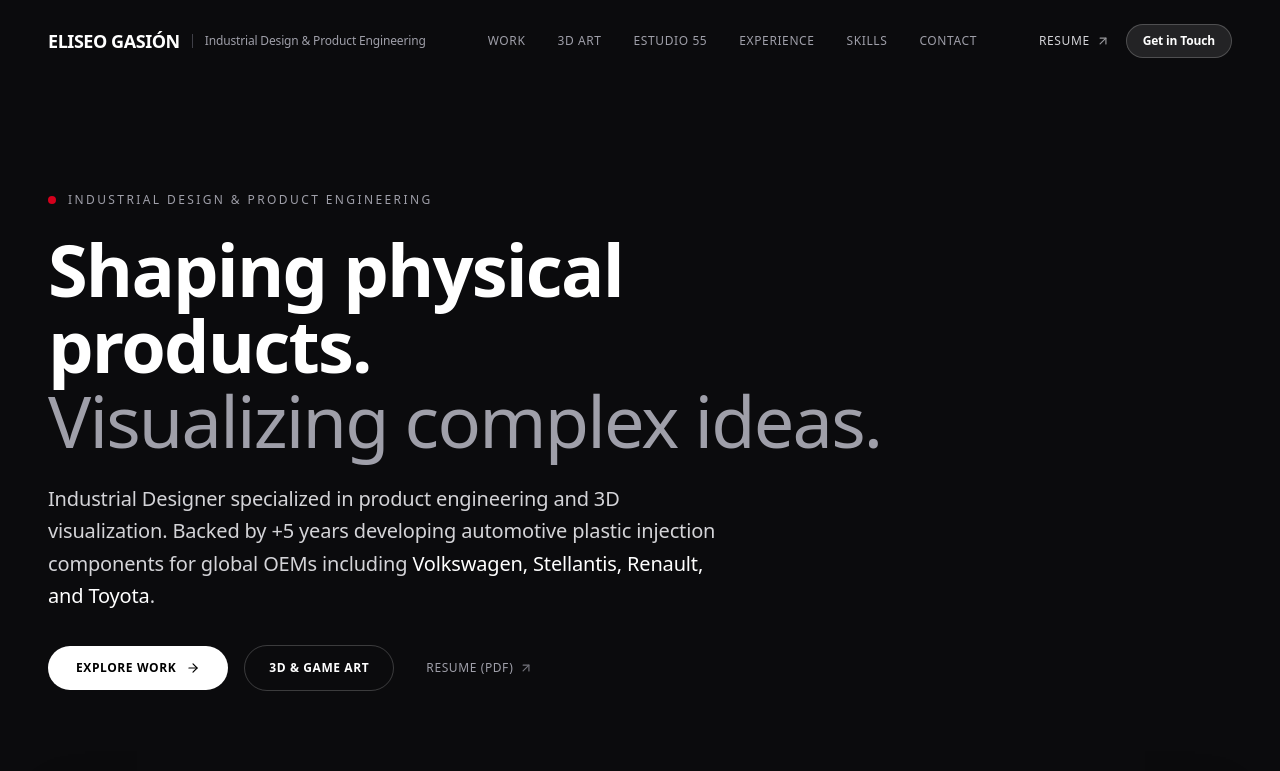
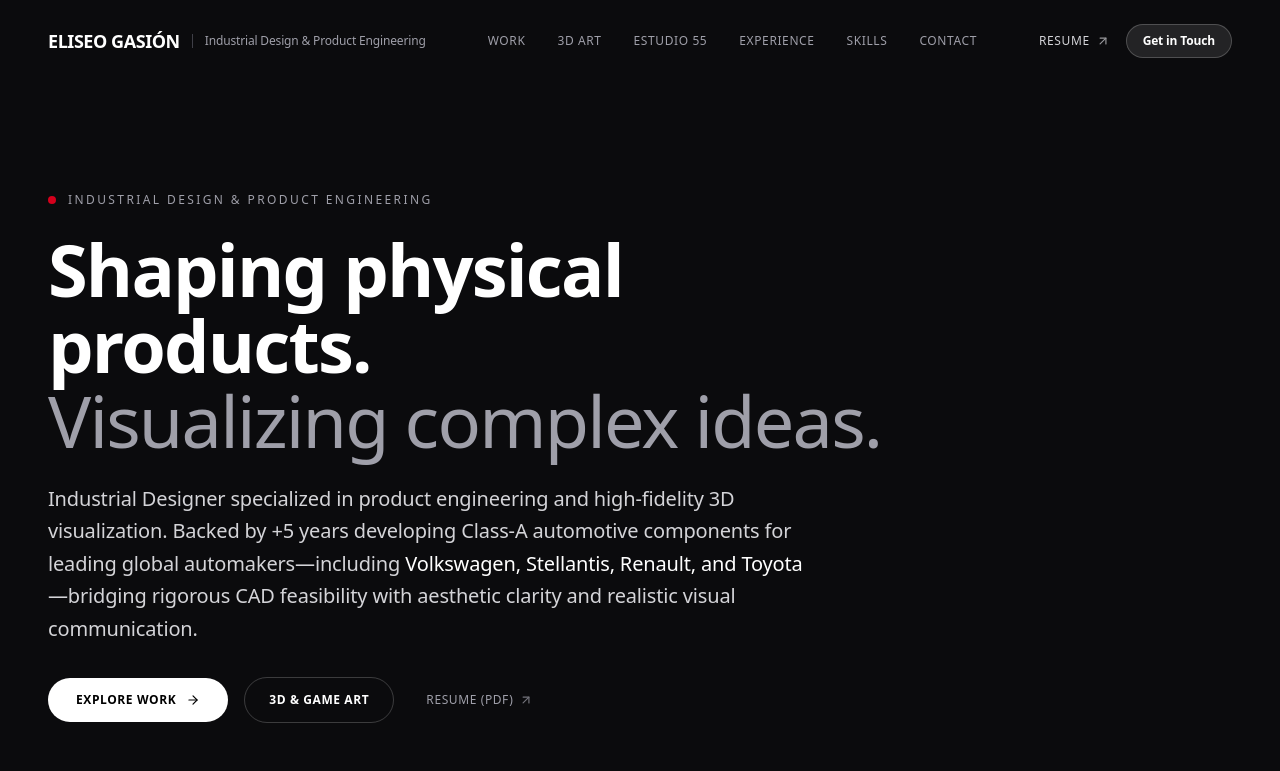
Before and after one commit to eliseogasion/portfolio-personal-web, a Next.js app: page / in a window 1280 px wide. Shown: the top 771 px of the page. Built offline with nearby package versions, Linux system fonts and the light colour scheme.

Commit message:
chore: restore preferred hero description focusing on product engineering and high-fidelity visualization

```diff
--- a/src/components/Hero.tsx
+++ b/src/components/Hero.tsx
@@ -29,9 +29,10 @@ export default function Hero() {
             <span className="text-zinc-400 font-normal">Visualizing complex ideas.</span>
           </h1>
 
-          <p className="text-base sm:text-xl text-zinc-300 font-light leading-relaxed max-w-2xl">
-            Industrial Designer specialized in product engineering and 3D visualization. Backed by +5 years developing automotive plastic injection components for global OEMs including{' '}
-            <strong className="text-white font-medium">Volkswagen, Stellantis, Renault, and Toyota</strong>.
+          <p className="text-base sm:text-xl text-zinc-300 font-light leading-relaxed max-w-3xl">
+            Industrial Designer specialized in product engineering and high-fidelity 3D visualization. Backed by +5 years developing Class-A automotive components for leading global automakers—including{' '}
+            <strong className="text-white font-medium">Volkswagen, Stellantis, Renault, and Toyota</strong>—bridging
+            rigorous CAD feasibility with aesthetic clarity and realistic visual communication.
           </p>
         </div>
 
--- a/src/data/portfolioData.ts
+++ b/src/data/portfolioData.ts
@@ -78,7 +78,7 @@ export const portfolioData: PortfolioConfig = {
     englishLevel: "B2 Upper-Intermediate / Fluent Technical & Conversational English",
     availability: "Available for Remote Product Design & Visualization Roles",
     headline:
-      "Industrial Designer specialized in product engineering and 3D visualization. Backed by +5 years developing automotive plastic injection components for global OEMs including Volkswagen, Stellantis, Renault, and Toyota.",
+      "Industrial Designer specialized in product engineering and high-fidelity 3D visualization. Backed by +5 years developing Class-A automotive components for leading global automakers—including Volkswagen, Stellantis, Renault, and Toyota—bridging rigorous CAD feasibility with aesthetic clarity and realistic visual communication.",
     bioParagraphs: [
       "I am an Industrial Designer graduated from the National University of Córdoba (FAUD UNC) with an Electronic & Telecommunications technician background. At Teknis, my core focus has been product industrialization: receiving styling Class-A surfaces from design teams and engineering complete production-ready plastic parts (structural ribbing, bosses, snap-fits, mold parting lines, and draft angles) for high-pressure polymer injection across serial vehicle programs for Volkswagen, Stellantis, Renault, and Toyota.",
       "My profile bridges two essential disciplines: the analytical rigor of automotive product engineering (injection tooling feasibility, assembly packaging, DFM) and the aesthetic power of high-fidelity 3D visualization. I leverage Blender, KeyShot, and digital post-production to communicate mechanical and automotive design with clarity and realism.",
```
